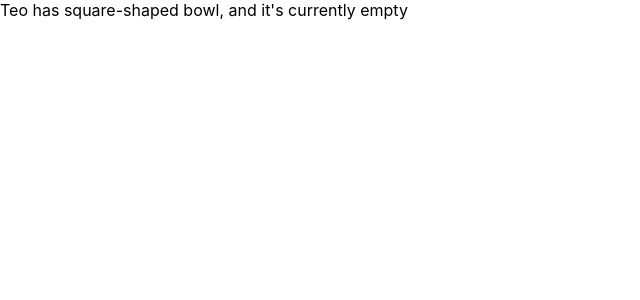
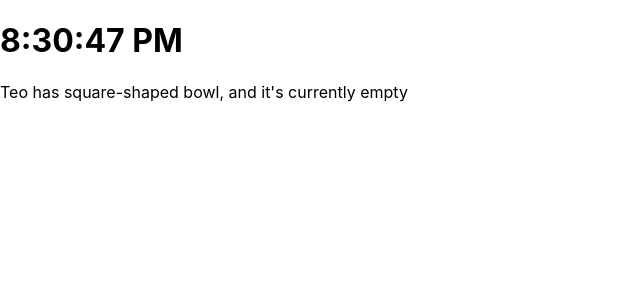
Before and after one commit to TKabakov/React, a React (Create React App) app in the folder data-flow/: page / in a window 1280 px wide. Shown: the top 300 px of the page, without its empty margins (0-640 px from the left). Built offline with nearby package versions, Linux system fonts and the light colour scheme.

Commit message:
Adding Child component and import it to App.js to show current time

```diff
--- a/data-flow/src/App.js
+++ b/data-flow/src/App.js
@@ -1,12 +1,14 @@
-
-import './App.css';
-
 import './App.css';
 import Puppy from './components/Puppy';
+import Child from './components/Child';
 
 function App() {
+  const date = new Date();
   return (
     <div>
+      <div>
+        <Child message={date.toLocaleTimeString()}/>
+      </div>
       <Puppy name="Teo" bowlShape bowlStatus/>
     </div>
   //Check the bowlShape and bowlStatus props in the child Puppy component
--- /dev/null
+++ b/data-flow/src/components/Child.js
@@ -0,0 +1,7 @@
+function Child (props){
+    return(
+        <h1>{props.message}</h1>
+    );
+};
+
+export default Child;
```
